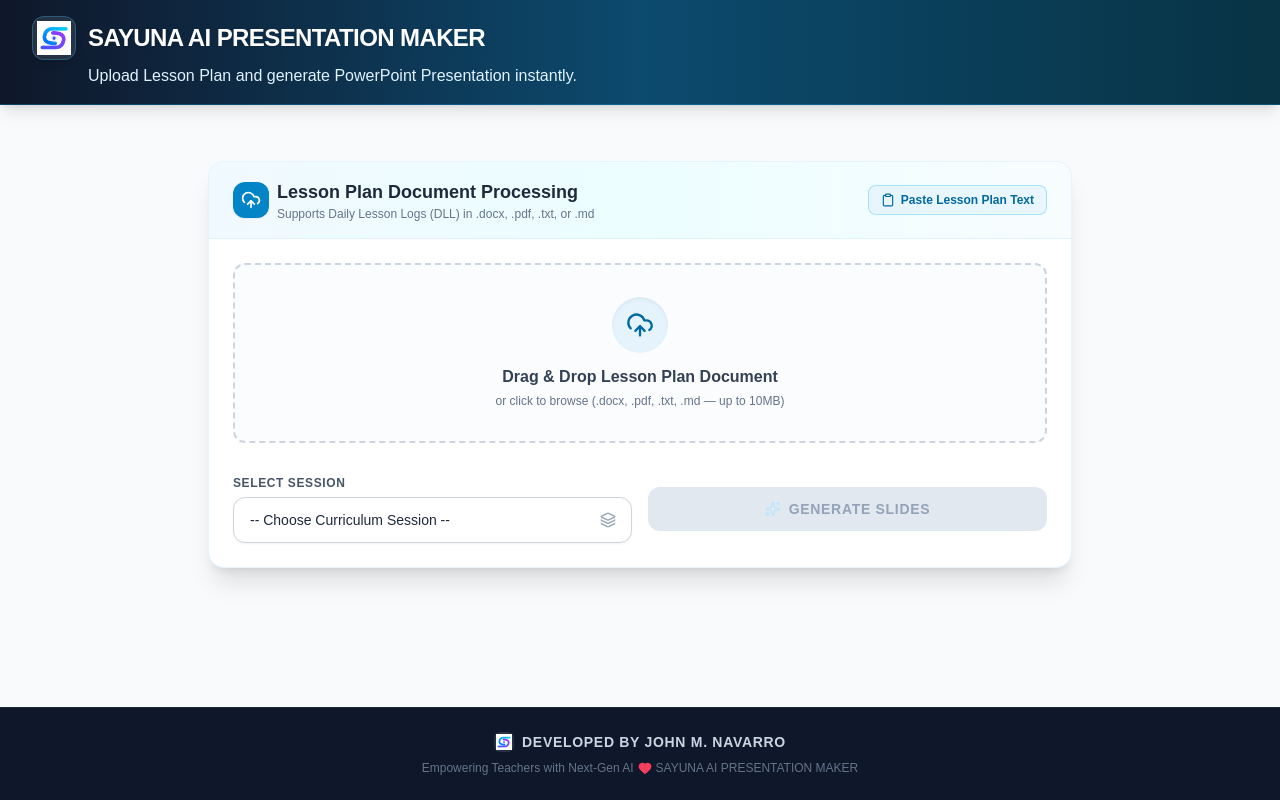
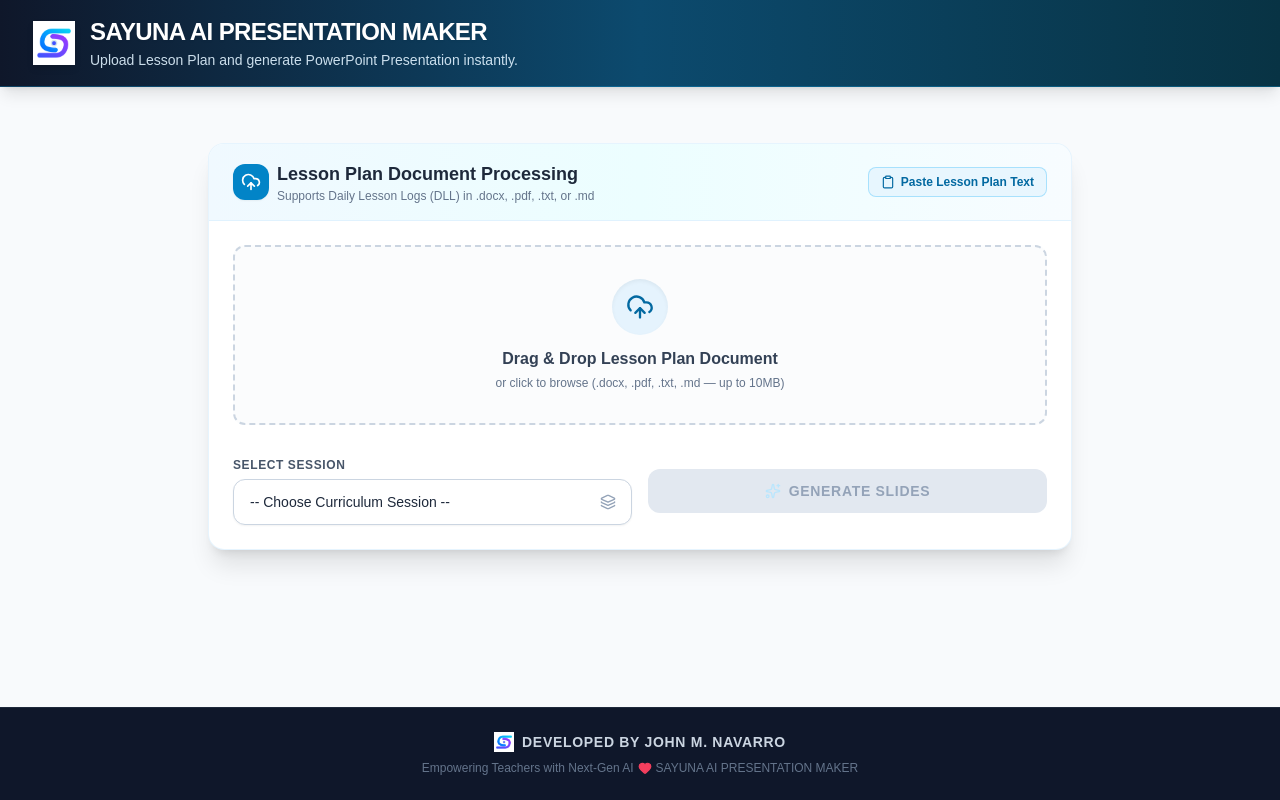
Before and after one commit to Mokie04/Presentation-Maker-101, a Next.js app: page / in a window 1280 px wide. Built offline with nearby package versions, Linux system fonts and the light colour scheme.

Commit message:
fix(design): remove boxed container from logo and let it blend naturally with header

```diff
--- a/src/components/Footer.tsx
+++ b/src/components/Footer.tsx
@@ -7,15 +7,13 @@ export function Footer() {
     <footer className="w-full bg-slate-900 border-t border-slate-800 text-slate-400 py-6 mt-16">
       <div className="max-w-7xl mx-auto px-4 sm:px-6 lg:px-8 text-center space-y-2">
         <div className="flex items-center justify-center gap-2">
-          <div className="w-5 h-5 rounded-md overflow-hidden bg-white/10 p-0.5 inline-flex items-center justify-center">
           <Image
             src="/logo.png"
             alt="Sayuna AI"
             width={20}
             height={20}
-              className="w-full h-full object-contain"
+            className="w-5 h-5 object-contain inline-block drop-shadow-xs"
           />
-          </div>
           <p className="text-xs sm:text-sm font-semibold tracking-wider text-slate-300 uppercase">
             DEVELOPED BY JOHN M. NAVARRO
           </p>
--- a/src/components/Header.tsx
+++ b/src/components/Header.tsx
@@ -5,24 +5,20 @@ export function Header() {
   return (
     <header className="w-full bg-gradient-to-r from-slate-900 via-sky-900 to-cyan-950 text-white shadow-lg border-b border-sky-500/30">
       <div className="max-w-7xl mx-auto px-4 sm:px-6 lg:px-8 py-4">
-        <div className="flex flex-col md:flex-row md:items-center md:justify-between gap-4">
-          <div className="space-y-1">
-            <div className="flex items-center gap-3">
-              <div className="relative w-10 h-10 sm:w-11 sm:h-11 rounded-xl overflow-hidden bg-white/10 backdrop-blur p-1 border border-sky-400/30 shadow-md flex-shrink-0 flex items-center justify-center">
+        <div className="flex items-center gap-3.5">
           <Image
             src="/logo.png"
             alt="Sayuna AI Logo"
-                  width={44}
-                  height={44}
-                  className="w-full h-full object-contain"
+            width={52}
+            height={52}
+            className="w-11 h-11 sm:w-13 sm:h-13 object-contain drop-shadow-md flex-shrink-0"
             priority
           />
-              </div>
-              <h1 className="text-xl sm:text-2xl font-extrabold tracking-tight text-white uppercase drop-shadow-sm">
+          <div className="space-y-0.5">
+            <h1 className="text-xl sm:text-2xl font-extrabold tracking-tight text-white uppercase drop-shadow-sm leading-tight">
               SAYUNA AI PRESENTATION MAKER
             </h1>
-            </div>
-            <p className="text-sm sm:text-base text-sky-100 font-medium pl-13 sm:pl-14">
+            <p className="text-xs sm:text-sm text-sky-100/90 font-medium">
               Upload Lesson Plan and generate PowerPoint Presentation instantly.
             </p>
           </div>
```
Lines whose indentation alone changed are shown as unchanged.
